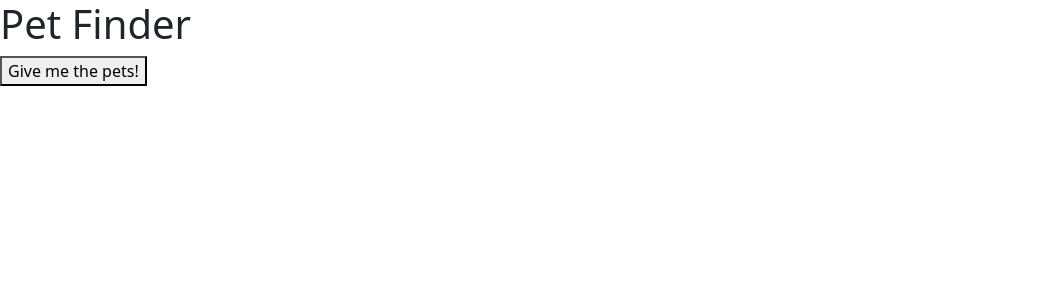
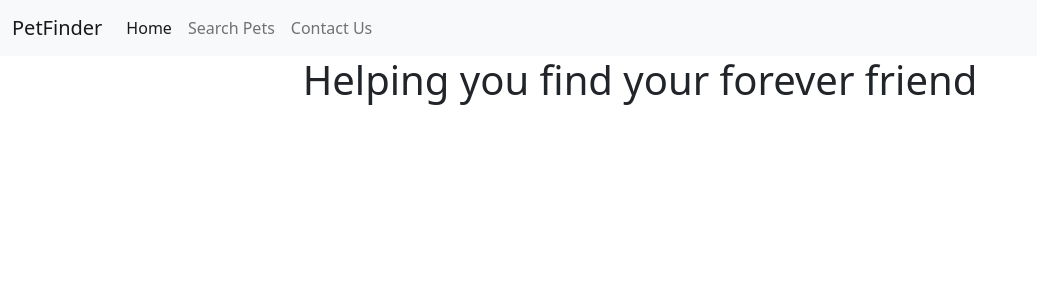
Before and after one commit to karapalumbo/petfinder-capstone, a Flask app: page / in a window 1280 px wide. Shown: the top 300 px of the page, without its empty margins (0-1037 px from the left). Run offline with Flask 2, Linux system fonts and the light colour scheme; some libraries are stand-ins or nearby versions.

Commit message:
added nav bar, fixed image size and images

```diff
--- a/static/pets.js
+++ b/static/pets.js
@@ -1,8 +1,9 @@
 const BASE_URL = "https://api.petfinder.com/v2/animals";
 const API_CLIENT_KEY = "56echxaStqqEbshW5qM7UiIDncLPF96oxy7BXnSGaIublt9wf4";
 const API_SECRET_KEY = "cBpMYemJe2WziCouYm7eoKGbYdH5VaoSwlI0NcIu";
-const petForm = $("#pet-form");
-let petCard = $("#pets");
+const $petForm = $("#pet-form");
+let $petCard = $("#pets");
+let $imgSrc;
 const default_image =
   "https://mylostpetalert.com/wp-content/themes/mlpa-child/images/nophoto.gif";
 
@@ -13,21 +14,25 @@ let pf = new petfinder.Client({
 
 function renderPets(pets) {
   for (let i = 0; i < pets.length; i++) {
+    if (pets[i].photos.length === 0) {
+      $imgSrc = default_image;
+    } else {
+      $imgSrc = pets[i].photos[0].small;
+    }
     console.log(pets[i]);
     let pet = `<div class="card m-1" style="width: 18rem;">
-    <img src="${default_image}" class="card-img-top m-1" alt="image of pets">
+    <img src="${$imgSrc}" class="card-img-top m-1" alt="image of pets">
     <div class="card-body">
     <h5 class="card-title">${pets[i].name}</h5>
     <p class="card-text">${pets[i].type}</p>
     <a href="#" class="btn btn-primary">About me!</a>
     </div>
     </div>`;
-    petCard.append(pet);
+    $petCard.append(pet);
   }
 }
 
-function handleResponse(evt) {
-  evt.preventDefault();
+function handleResponse() {
   pf.animal
     .search()
     .then(function (response) {
@@ -38,4 +43,5 @@ function handleResponse(evt) {
     });
 }
 
-$("#pet-form").on("submit", handleResponse);
+// $("#pet-form").on("submit", handleResponse);
+handleResponse();
--- /dev/null
+++ b/static/styles.css
@@ -0,0 +1,4 @@
+img {
+  width: 262px;
+  height: 262px;
+}
--- a/templates/index.html
+++ b/templates/index.html
@@ -2,6 +2,7 @@
 <html>
   <head>
     <title>PetFinder</title>
+    <link rel="stylesheet" href="../static/styles.css" />
     <script src="https://unpkg.com/jquery"></script>
     <link
       href="https://cdn.jsdelivr.net/npm/bootstrap@5.0.0-beta2/dist/css/bootstrap.min.css"
@@ -12,10 +13,31 @@
   </head>
 
   <body>
-    <h1>Pet Finder</h1>
-    <form id="pet-form">
-      <button>Give me the pets!</button>
-    </form>
+    <nav class="navbar navbar-expand-lg navbar-light bg-light">
+      <div class="container-fluid">
+        <a class="navbar-brand" href="#">PetFinder</a>
+        <button
+          class="navbar-toggler"
+          type="button"
+          data-bs-toggle="collapse"
+          data-bs-target="#navbarNavAltMarkup"
+          aria-controls="navbarNavAltMarkup"
+          aria-expanded="false"
+          aria-label="Toggle navigation"
+        >
+          <span class="navbar-toggler-icon"></span>
+        </button>
+        <div class="collapse navbar-collapse" id="navbarNavAltMarkup">
+          <div class="navbar-nav">
+            <a class="nav-link active" aria-current="page" href="#">Home</a>
+            <a class="nav-link" href="#">Search Pets</a>
+            <a class="nav-link" href="#">Contact Us</a>
+          </div>
+        </div>
+      </div>
+    </nav>
+
+    <h1 class="text-center">Helping you find your forever friend</h1>
 
     <div id="pets" class="row"></div>
 
```
Also changed, not shown: static/style.css (deleted).
